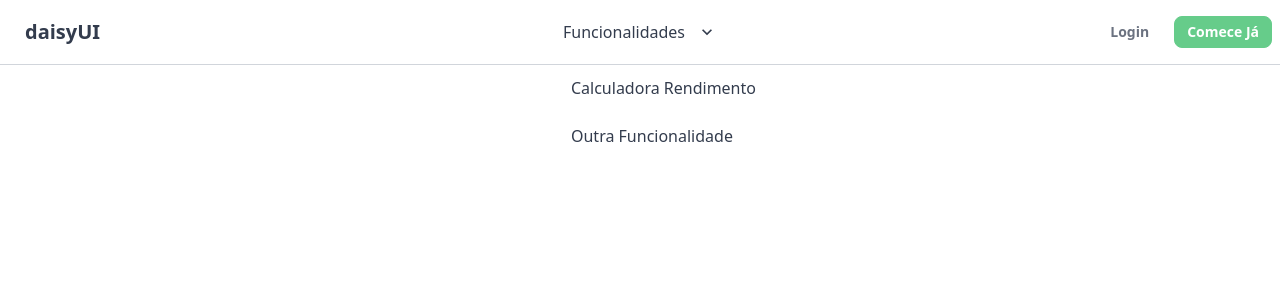
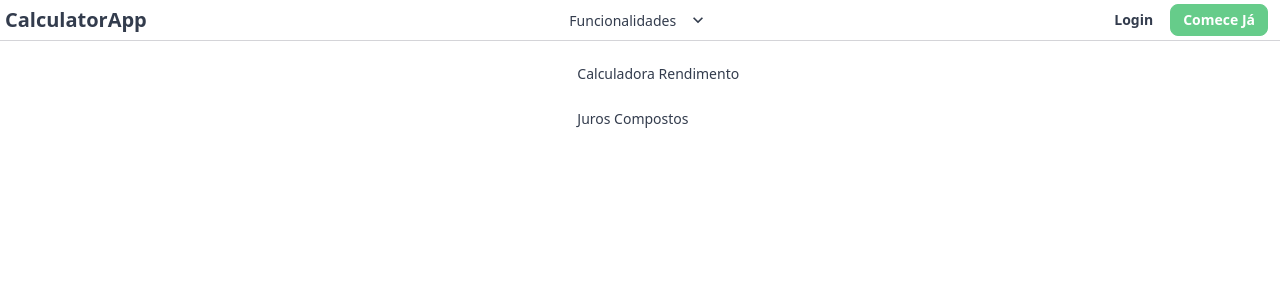
Before and after one commit to glopes7/app-rendimentos, a React (Vite) app: page / in a window 1280 px wide. Both pictures are taken after a click on the link "Funcionalidades". Shown: the top 300 px of the page. Built offline with nearby package versions, Linux system fonts and the light colour scheme.

Commit message:
style header

```diff
--- a/src/pages/LandingPage.tsx
+++ b/src/pages/LandingPage.tsx
@@ -4,8 +4,8 @@ import { useState } from "react";
 export default function LandingPage() {
   return (
     <div>
-      <div className="navbar border-b border-gray-300 bg-bray-200">
-        <div className="navbar-start ">
+      <div className="navbar border-b border-zinc-300  min-h-0 p-1 ">
+        <div className="navbar-start  ">
           <div className="dropdown">
             <label tabIndex={0} className="btn btn-ghost lg:hidden">
               <svg
@@ -27,12 +27,9 @@ export default function LandingPage() {
               tabIndex={0}
               className="menu menu-compact dropdown-content mt-3 p-2 shadow bg-base-100 rounded-box w-52"
             >
-              <li>
-                <a>Item 1</a>
-              </li>
               <li tabIndex={0}>
                 <a className="justify-between">
-                  Parent
+                  Funcionalidades
                   <svg
                     className="fill-current"
                     xmlns="http://www.w3.org/2000/svg"
@@ -45,18 +42,20 @@ export default function LandingPage() {
                 </a>
                 <ul className="p-2">
                   <li>
-                    <a>Submenu 1</a>
+                    <a>Calculadora Dividendos</a>
                   </li>
                   <li>
-                    <a>Submenu 2</a>
+                    <a>Juros Compostos</a>
                   </li>
                 </ul>
               </li>
             </ul>
           </div>
-          <a className="btn btn-ghost normal-case text-xl">daisyUI</a>
+          <a className="btn btn-ghost btn-sm normal-case text-xl px-0 py-0">
+            CalculatorApp
+          </a>
         </div>
-        <div className="navbar-center hidden lg:flex">
+        <div className=" btn-sm navbar-center hidden lg:flex">
           <ul className="menu menu-horizontal px-1">
             <li tabIndex={0}>
               <a>
@@ -76,20 +75,20 @@ export default function LandingPage() {
                   <a>Calculadora Rendimento</a>
                 </li>
                 <li>
-                  <a>Outra Funcionalidade</a>
+                  <a>Juros Compostos</a>
                 </li>
               </ul>
             </li>
           </ul>
         </div>
-        <div className="navbar-start flex justify-end gap-3  ">
+        <div className="navbar-start flex justify-end px-2 gap-1">
           <button
             className="
-          btn btn-ghost btn-sm line bg-white outline-none  text-sm text-gray-500 normal-case"
+          btn btn-ghost btn-sm line  outline-none  text-sm normal-case"
           >
             Login
           </button>
-          <a className="btn btn-primary btn-sm text-white normal-case right-0 ">
+          <a className="btn btn-primary btn-sm text-white normal-case  ">
             Comece Já
           </a>
         </div>
```
